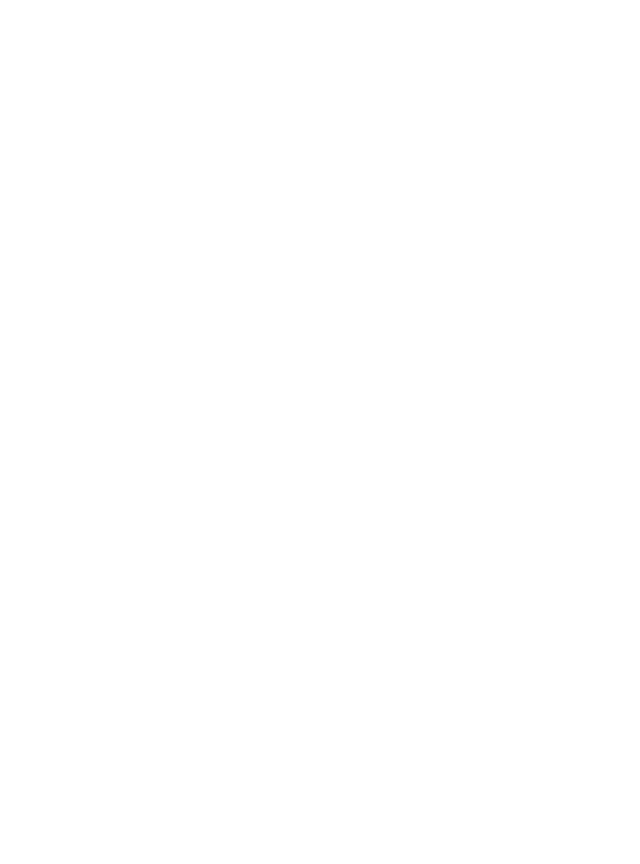
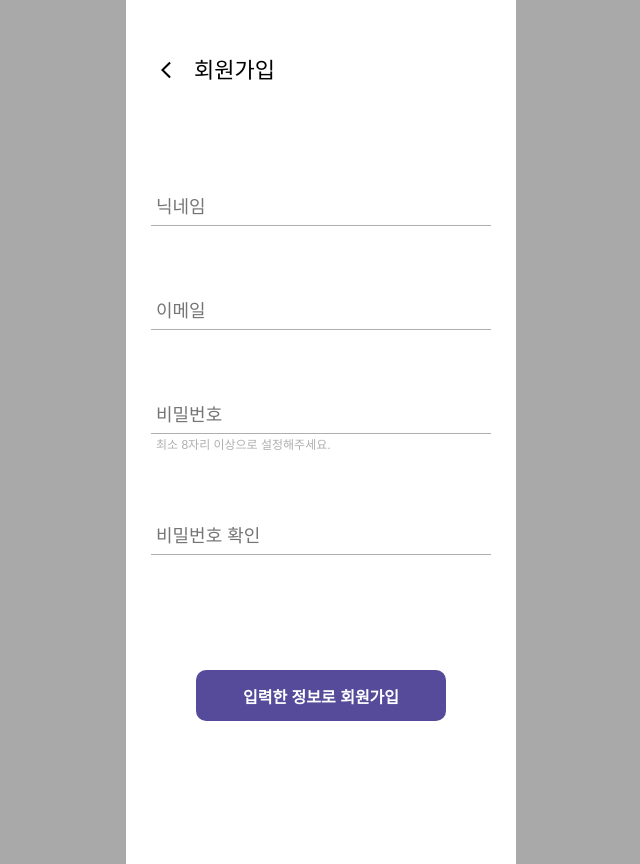
Before and after one commit to likelion-maestro/Maestro-fe, a React (Create React App) app in the folder maestro-fe/: page /SignUpPage in a window 1280 px wide. Before the commit this address had no page. Shown: the whole page, without its empty margins (319-959 px from the left). Before the commit the page ends 800 px from the top, so only its background shows below. Built offline with nearby package versions, Linux system fonts and the light colour scheme.

Commit message:
feature/230112-SignUpPage

```diff
--- a/maestro-fe/src/pages/LoginPage/index.jsx
+++ b/maestro-fe/src/pages/LoginPage/index.jsx
@@ -1,6 +1,7 @@
 import React from "react";
 import styled from "styled-components";
 import { MdOutlineArrowBackIosNew } from "react-icons/md";
+import { useState } from "react";
 import { useNavigate } from "react-router-dom";
 import Layout from "../../maestro-ui/Layout";
 import Button from "../../maestro-ui/Button";
@@ -32,19 +33,26 @@
   font-weight: 400;
 `;
 
-const InputWrapper = styled.div`
+const InputWrapper = styled.input`
   display: flex;
   width: 330px;
   margin-top: 88px;
+  border-top-width: 0;
+  border-left-width: 0;
+  border-right-width: 0;
   border-bottom: 1.8px solid #afafaf;
-`;
-
-const InputText = styled.div`
-  display: flex;
+  outline: none;
   font-size: 18px;
-  font-weight: 400;
-  margin-bottom: 14px;
-  color: #b0b7c1;
+  font-family: Arial, Helvetica, sans-serif;
+  color: #000000;
+  padding: 7px 5px;
+  :focus {
+    outline: none;
+    border-top-width: 0;
+    border-left-width: 0;
+    border-right-width: 0;
+    border-bottom: 1.8px solid #7000FF;
+  }
 `;
 
 const ButtonWrapper = styled.div`
@@ -74,6 +82,11 @@
   const onClickBack = () => {
     navigate("/MainPage");
   };
+
+  const onClickSuccess = () => {
+    navigate("/Metronome");
+  }
+
   return (
     <Layout>
       <Header>
@@ -82,15 +95,11 @@
           <LoginText>로그인</LoginText>
         </IconWrapper>
       </Header>
-      <InputWrapper>
-        <InputText>이메일</InputText>
-      </InputWrapper>
-      <InputWrapper>
-        <InputText>비밀번호</InputText>
-      </InputWrapper>
+      <InputWrapper placeholder="이메일"/>
+      <InputWrapper placeholder="비밀번호" type="password"/>
       <ButtonWrapper>
         <Button small>
-          <ButtonText>완료</ButtonText>
+          <ButtonText onClick={onClickSuccess}>완료</ButtonText>
         </Button>
       </ButtonWrapper>
       <ForgotPassword>비밀번호를 잊어버렸어요</ForgotPassword>
--- a/maestro-fe/src/pages/MainPage/index.jsx
+++ b/maestro-fe/src/pages/MainPage/index.jsx
@@ -70,13 +70,17 @@
         navigate("/LoginPage");
       };
 
+    const onClickSignUp = () => {
+        navigate("/SignUpPage");
+      };
+
     return (
         <Layout>
             <ImgWrapper>
             <img src={Intro} width="177px" height="236px"/>
             </ImgWrapper>
             <LoginWrapper>
-                <EmailSignup>이메일 회원가입</EmailSignup>
+                <EmailSignup onClick={onClickSignUp}>이메일 회원가입</EmailSignup>
                 <Bar>|</Bar>
                 <EmailLogin  onClick={onClickLogin}>이메일 로그인</EmailLogin>
             </LoginWrapper>
--- /dev/null
+++ b/maestro-fe/src/pages/SignUpPage/index.jsx
@@ -0,0 +1,114 @@
+import React from 'react';
+import styled from 'styled-components';
+import { MdOutlineArrowBackIosNew } from "react-icons/md";
+import { useNavigate } from 'react-router';
+import Layout from '../../maestro-ui/Layout';
+import Button from '../../maestro-ui/Button';
+
+const Header = styled.div`
+  display: flex;
+  padding: 40px;
+  width: 100%;
+  font-weight: 800;
+  font-size: 20px;
+  justify-content: center;
+  align-items: center;
+`;
+
+const IconWrapper = styled.div`
+  display: flex;
+  margin-top: 20px;
+  margin-left: 30px;
+  width: 100%;
+  justify-content: left;
+`;
+
+const LoginText = styled.div`
+  display: flex;
+  margin-top: 0px;
+  margin-left: 18px;
+  justify-content: left;
+  font-size: 22px;
+  font-weight: 400;
+`;
+
+const InputWrapper = styled.input`
+  display: flex;
+  width: 330px;
+  margin-top: 68px;
+  border-top-width: 0;
+  border-left-width: 0;
+  border-right-width: 0;
+  border-bottom: 1.8px solid #afafaf;
+  outline: none;
+  font-size: 18px;
+  font-family: Arial, Helvetica, sans-serif;
+  color: #000000;
+  padding: 7px 5px;
+
+  :focus {
+    outline: none;
+    border-top-width: 0;
+    border-left-width: 0;
+    border-right-width: 0;
+    border-bottom: 1.8px solid #7000FF;
+  }
+`;
+
+const WarnMessage = styled.div`
+    display: flex;
+    justify-content: left;
+    margin-top: 5px;
+    width: 330px;
+    font-size: 12px;
+    color: #AFAFAF;
+`;
+
+const ButtonWrapper = styled.div`
+  position: relative;
+  margin-top: 115px;
+`;
+
+const ButtonText = styled.div`
+  position: relative;
+  text-align: center;
+  font-size: 16px;
+  font-weight: 600;
+`;
+
+const SignUpPage = () => {
+    const navigate = useNavigate();
+
+    const onClickBack = () => {
+        navigate("/MainPage");
+      };
+
+    const onClickSuccess = () => {
+        navigate("/LoginPage");
+    }
+
+
+
+    return (
+        <Layout>
+            <Header>
+                <IconWrapper>
+                    <MdOutlineArrowBackIosNew onClick={onClickBack} size="20" />
+                    <LoginText>회원가입</LoginText>
+                </IconWrapper>
+            </Header>
+            <InputWrapper placeholder="닉네임" />
+            <InputWrapper placeholder="이메일" />
+            <InputWrapper placeholder="비밀번호" type="password" minlength = "8"/>
+            <WarnMessage>최소 8자리 이상으로 설정해주세요.</WarnMessage>
+            <InputWrapper placeholder="비밀번호 확인" type="password" />
+            <ButtonWrapper>
+                <Button small>
+                    <ButtonText onClick={onClickSuccess}>입력한 정보로 회원가입</ButtonText>
+                </Button>
+            </ButtonWrapper>
+        </Layout>
+    );
+};
+
+export default SignUpPage;
--- a/maestro-fe/src/routes/index.jsx
+++ b/maestro-fe/src/routes/index.jsx
@@ -7,6 +7,7 @@
 import TeamEdit from "../pages/TeamPage/TeamEdit";
 import LoginPage from "../pages/LoginPage";
 import MainPage from "../pages/MainPage";
+import SignUpPage from "../pages/SignUpPage";
 
 import { createGlobalStyle } from "styled-components";
 
@@ -36,7 +37,7 @@
       <Route exact path="/TeamMake" element={<TeamMake />} />
       <Route exact path="/LoginPage" element={<LoginPage />} />
       <Route exact path="/MainPage" element={<MainPage />} />
-
+      <Route exact path="/SignUpPage" element={<SignUpPage />} />
     </Routes>
   </BrowserRouter>
 );
```
